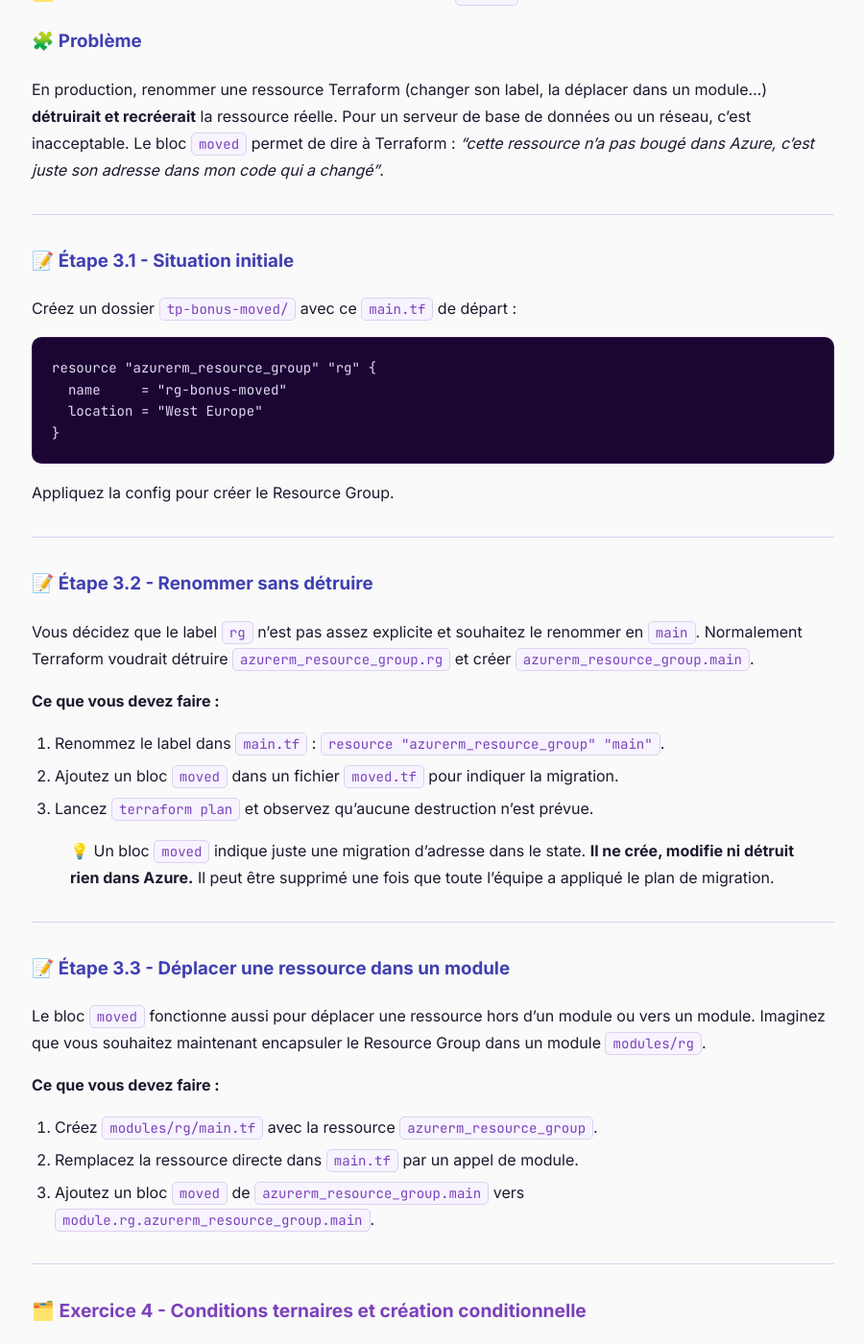
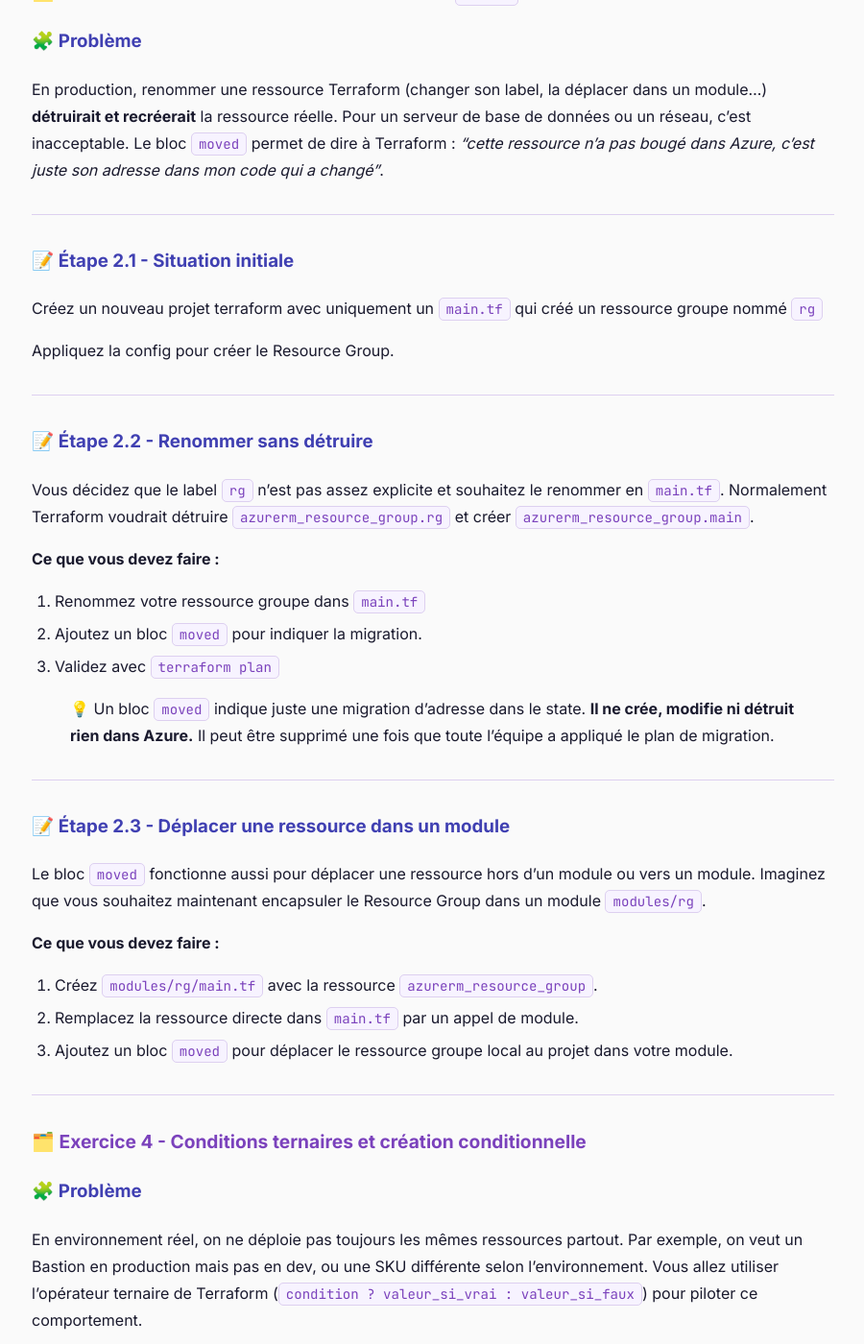
Before and after one commit to jviallon63/Hesias-TF5, a Jekyll site: the page built from tp/save/7-bonus.md, in a window 1280 px wide and 1400 px high, scrolled down 1590 px. Shown: the whole window at 96% size, without its empty margins (189-1089 px from the left). Built offline with Jekyll 4.4.1, drawn with Linux system fonts in a browser that asks for light colours; some of the changed text lies outside the part shown.

Commit message:
Review TP5

````diff
--- a/tp/save/7-bonus.md
+++ b/tp/save/7-bonus.md
@@ -48,7 +48,7 @@ Vous allez maintenant créer un second projet pour récupérer le secret stocké
 
 ---
 
-## 🗂️ Exercice 3 - Refactoriser sans détruire avec `moved`
+## 🗂️ Exercice 2 - Refactoriser sans détruire avec `moved`
 
 ### 🧩 Problème
 
@@ -56,62 +56,41 @@ En production, renommer une ressource Terraform (changer son label, la déplacer
 
 ---
 
-### 📝 Étape 3.1 - Situation initiale
+### 📝 Étape 2.1 - Situation initiale
 
-Créez un dossier `tp-bonus-moved/` avec ce `main.tf` de départ :
-
-```hcl
-resource "azurerm_resource_group" "rg" {
-  name     = "rg-bonus-moved"
-  location = "West Europe"
-}
-```
+Créez un nouveau projet terraform avec uniquement un `main.tf` qui créé un ressource groupe nommé `rg`
 
 Appliquez la config pour créer le Resource Group.
 
 ---
 
-### 📝 Étape 3.2 - Renommer sans détruire
+### 📝 Étape 2.2 - Renommer sans détruire
 
-Vous décidez que le label `rg` n'est pas assez explicite et souhaitez le renommer en `main`. Normalement Terraform voudrait détruire `azurerm_resource_group.rg` et créer `azurerm_resource_group.main`.
+Vous décidez que le label `rg` n'est pas assez explicite et souhaitez le renommer en `main.tf`. Normalement Terraform voudrait détruire `azurerm_resource_group.rg` et créer `azurerm_resource_group.main`.
 
 **Ce que vous devez faire :**
 
-1. Renommez le label dans `main.tf` : `resource "azurerm_resource_group" "main"`.
-2. Ajoutez un bloc `moved` dans un fichier `moved.tf` pour indiquer la migration.
-3. Lancez `terraform plan` et observez qu'aucune destruction n'est prévue.
+1. Renommez votre ressource groupe dans `main.tf`
+2. Ajoutez un bloc `moved` pour indiquer la migration.
+3. Validez avec `terraform plan`
 
 > 💡 Un bloc `moved` indique juste une migration d'adresse dans le state. **Il ne crée, modifie ni détruit rien dans Azure.** Il peut être supprimé une fois que toute l'équipe a appliqué le plan de migration.
 
 <!---
 {::nomarkdown}
-<details><summary>Solution - Étape 3.2</summary>
+<details><summary>Solution - Étape 2.2</summary>
 {:/nomarkdown}
-
-`main.tf` après refactorisation :
 
 ```hcl
 resource "azurerm_resource_group" "main" {
   name     = "rg-bonus-moved"
-  location = "West Europe"
+  location = "westeurope"
 }
-```
 
-`moved.tf` :
-
-```hcl
 moved {
   from = azurerm_resource_group.rg
   to   = azurerm_resource_group.main
 }
-```
-
-`terraform plan` doit afficher :
-```
-# azurerm_resource_group.rg has moved to azurerm_resource_group.main
-  resource "azurerm_resource_group" "main" { ... }
-
-Plan: 0 to add, 0 to change, 0 to destroy.
 ```
 
 {::nomarkdown}
@@ -121,7 +100,7 @@ Plan: 0 to add, 0 to change, 0 to destroy.
 
 ---
 
-### 📝 Étape 3.3 - Déplacer une ressource dans un module
+### 📝 Étape 2.3 - Déplacer une ressource dans un module
 
 Le bloc `moved` fonctionne aussi pour déplacer une ressource hors d'un module ou vers un module. Imaginez que vous souhaitez maintenant encapsuler le Resource Group dans un module `modules/rg`.
 
@@ -129,29 +108,38 @@ Le bloc `moved` fonctionne aussi pour déplacer une ressource hors d'un module o
 
 1. Créez `modules/rg/main.tf` avec la ressource `azurerm_resource_group`.
 2. Remplacez la ressource directe dans `main.tf` par un appel de module.
-3. Ajoutez un bloc `moved` de `azurerm_resource_group.main` vers `module.rg.azurerm_resource_group.main`.
+3. Ajoutez un bloc `moved` pour déplacer le ressource groupe local au projet dans votre module.
 
 <!---
 {::nomarkdown}
-<details><summary>Solution - Étape 3.3</summary>
+<details><summary>Solution - Étape 2.3</summary>
 {:/nomarkdown}
 
-`moved.tf` :
+`main.tf` :
 
 ```hcl
+module "rg" {
+  source   = "./modules/rg"
+}
+
 moved {
   from = azurerm_resource_group.main
   to   = module.rg.azurerm_resource_group.main
 }
 ```
 
-`main.tf` :
+
+`modules/rg/main.tf` :
 
 ```hcl
-module "rg" {
-  source   = "./modules/rg"
+resource "azurerm_resource_group" "main" {
   name     = "rg-bonus-moved"
-  location = "West Europe"
+  location = "westeurope"
+
+  tags = {
+    environment = "demo"
+    managed_by  = "terraform"
+  }
 }
 ```
 
````
Also changed, not shown: 3 other files.
